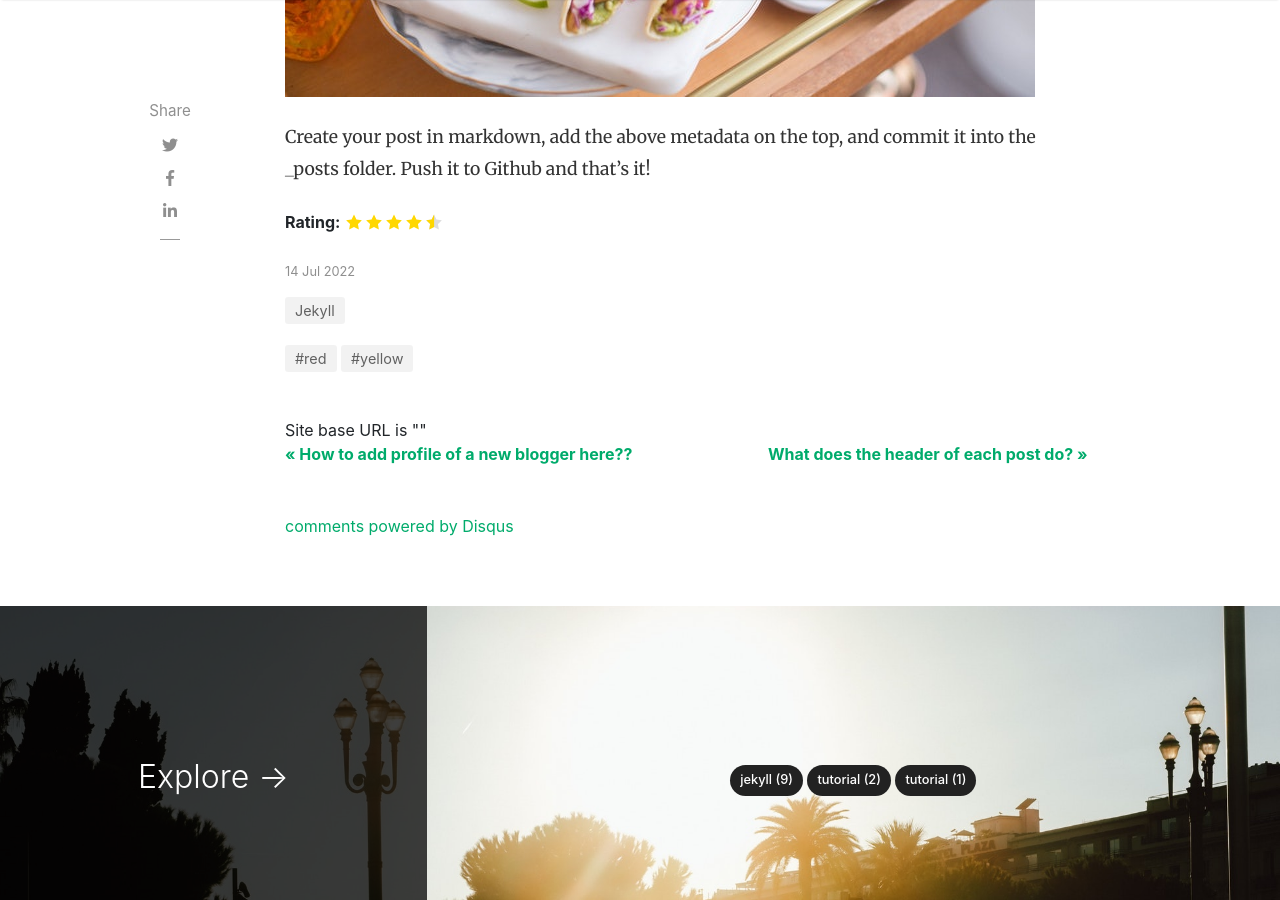
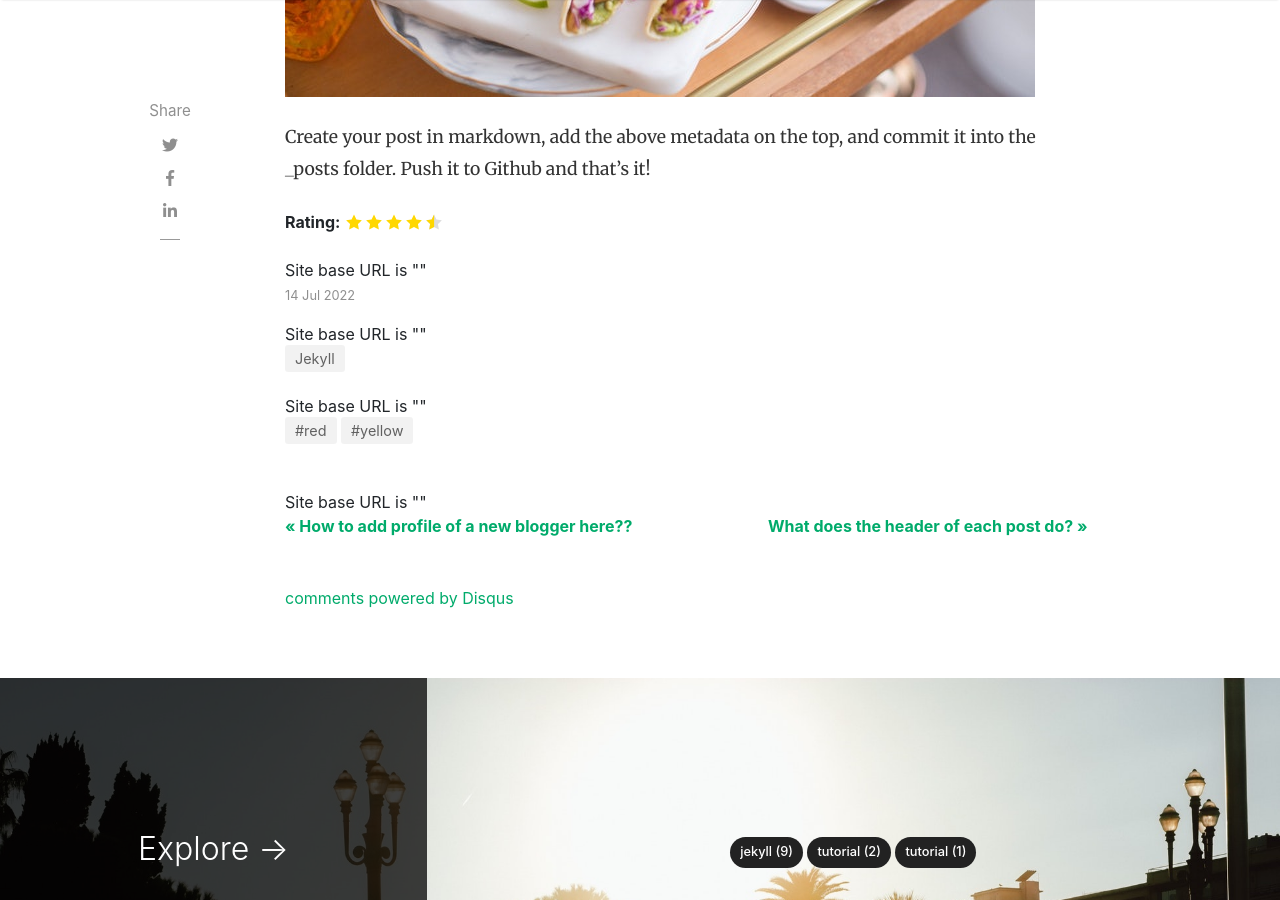
Before and after one commit to DinoHub/dinohub.github.io, a Jekyll site: the page built from _posts/2022-07-14-Adding-a-new-post.md, in a window 1280 px wide and 900 px high, scrolled down 818 px. Built offline with Jekyll 4.4.1, drawn with Linux system fonts in a browser that asks for light colours; nearby versions of some CDN libraries; comment, search, counter and statistics services are not loaded.

Commit message:
Update post.html

```diff
--- a/_layouts/post.html
+++ b/_layouts/post.html
@@ -84,6 +84,7 @@
             </div>
             {% endif %}
 
+            Site base URL is "{{site.baseurl}}"
             <!-- Post Date -->
             <p>
             <small>
@@ -94,6 +95,7 @@
                 </small>
             </p>
 
+            Site base URL is "{{site.baseurl}}"
             <!-- Post Categories -->
             <div class="after-post-cats">
                 <ul class="tags mb-4">
@@ -108,6 +110,7 @@
             <!-- End Categories -->
 
             <!-- Post Tags -->
+            Site base URL is "{{site.baseurl}}"
             <div class="after-post-tags">
                 <ul class="tags">
                     {% assign sortedTags = page.tags | sort %}
```
